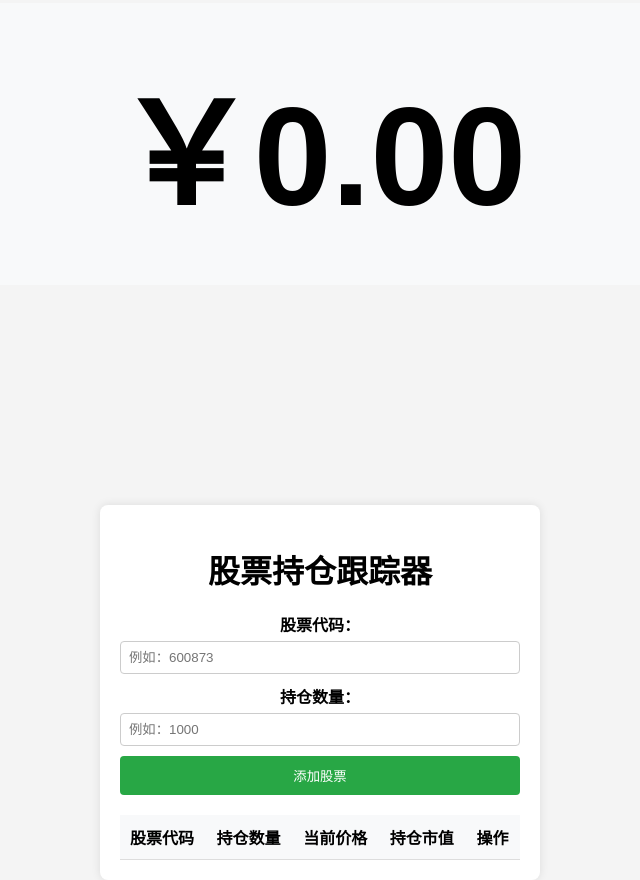
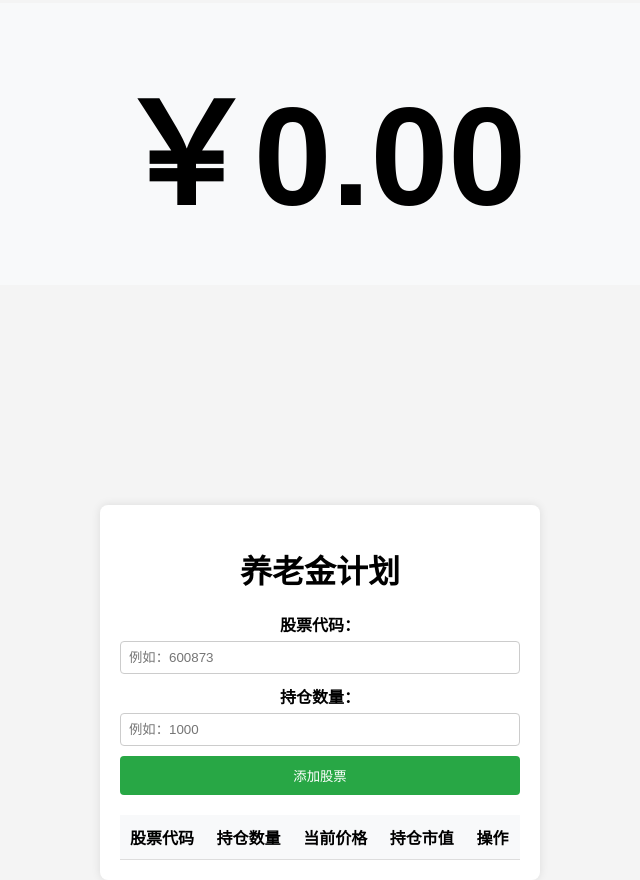
Before and after one commit to xyjxg/yanglaojin, a plain HTML site: page index.html in a window 1280 px wide. Shown: the part 77-957 px from the top of the page, without its empty margins (320-960 px from the left). Drawn offline with Linux system fonts and the light colour scheme.

Commit message:
Update index.html

```diff
--- a/index.html
+++ b/index.html
@@ -3,7 +3,7 @@
 <head>
     <meta charset="UTF-8">
     <meta name="viewport" content="width=device-width, initial-scale=1.0">
-    <title>股票持仓跟踪器</title>
+    <title>养老金计划</title>
     <link rel="stylesheet" href="styles.css">
 </head>
 <body>
@@ -12,7 +12,7 @@
 
     <!-- 下半部分：股票持仓跟踪器 -->
     <div class="container">
-        <h1>股票持仓跟踪器</h1>
+        <h1>养老金计划</h1>
         <form id="stockForm">
             <label for="stockCode">股票代码：</label>
             <input type="text" id="stockCode" placeholder="例如：600873" required>
```
